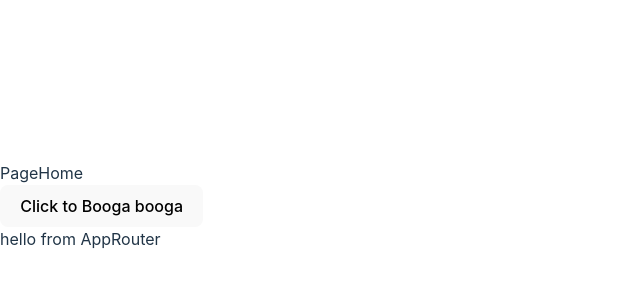
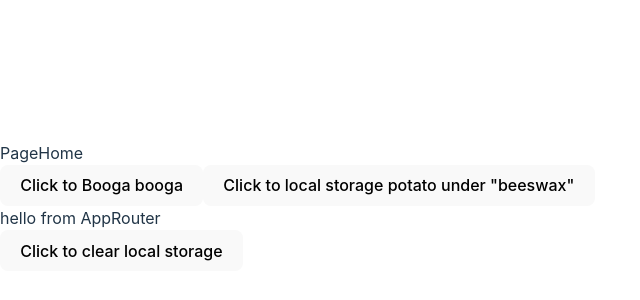
Before and after one commit to DanielBlain/3400-P1, a React (Vite) app: page / in a window 1280 px wide. Shown: the part 194-494 px from the top of the page, without its empty margins (0-640 px from the left). Built offline with nearby package versions, Linux system fonts and the light colour scheme.

Commit message:
Simple localStorage manipulation

```diff
--- a/src/pages/PageAbout.jsx
+++ b/src/pages/PageAbout.jsx
@@ -9,6 +9,16 @@ const PageAbout = () => {
         <>
             <div>PageAbout</div>
             <button onClick={() => setMessage('Hubba wubba')}>Click to Hubba wubba</button>
+            <button onClick={() => {
+                setMessage(localStorage.getItem('beeswax'))
+            }}>
+                Click to retrieve &quot;beeswax&quot; from local storage
+            </button>
+            <button onClick={() => {
+                localStorage.removeItem('beeswax')
+            }}>
+                Click to remove local storage under &quot;beeswax&quot;
+            </button>
             <div>{message}</div>
         </>
     )
--- a/src/pages/PageHome.jsx
+++ b/src/pages/PageHome.jsx
@@ -9,7 +9,17 @@ const PageHome = () => {
         <>
             <div>PageHome</div>
             <button onClick={() => setMessage('Booga booga')}>Click to Booga booga</button>
+            <button onClick={() => {
+                localStorage.setItem('beeswax', 'potato')
+            }}>
+                Click to local storage potato under &quot;beeswax&quot;
+            </button>
             <div>{message}</div>
+            <button onClick={() => {
+                localStorage.clear()
+            }}>
+                Click to clear local storage
+            </button>
         </>
     )
 }
--- a/src/routers/AppRouter.jsx
+++ b/src/routers/AppRouter.jsx
@@ -26,7 +26,7 @@ const movieList = [
     }
 ]
 
-import { useState, createContext } from 'react'
+import { useState } from 'react'
 import { BrowserRouter, Routes, Route } from 'react-router-dom'
 
 import { UserContext } from '../components/UserContext'
```
